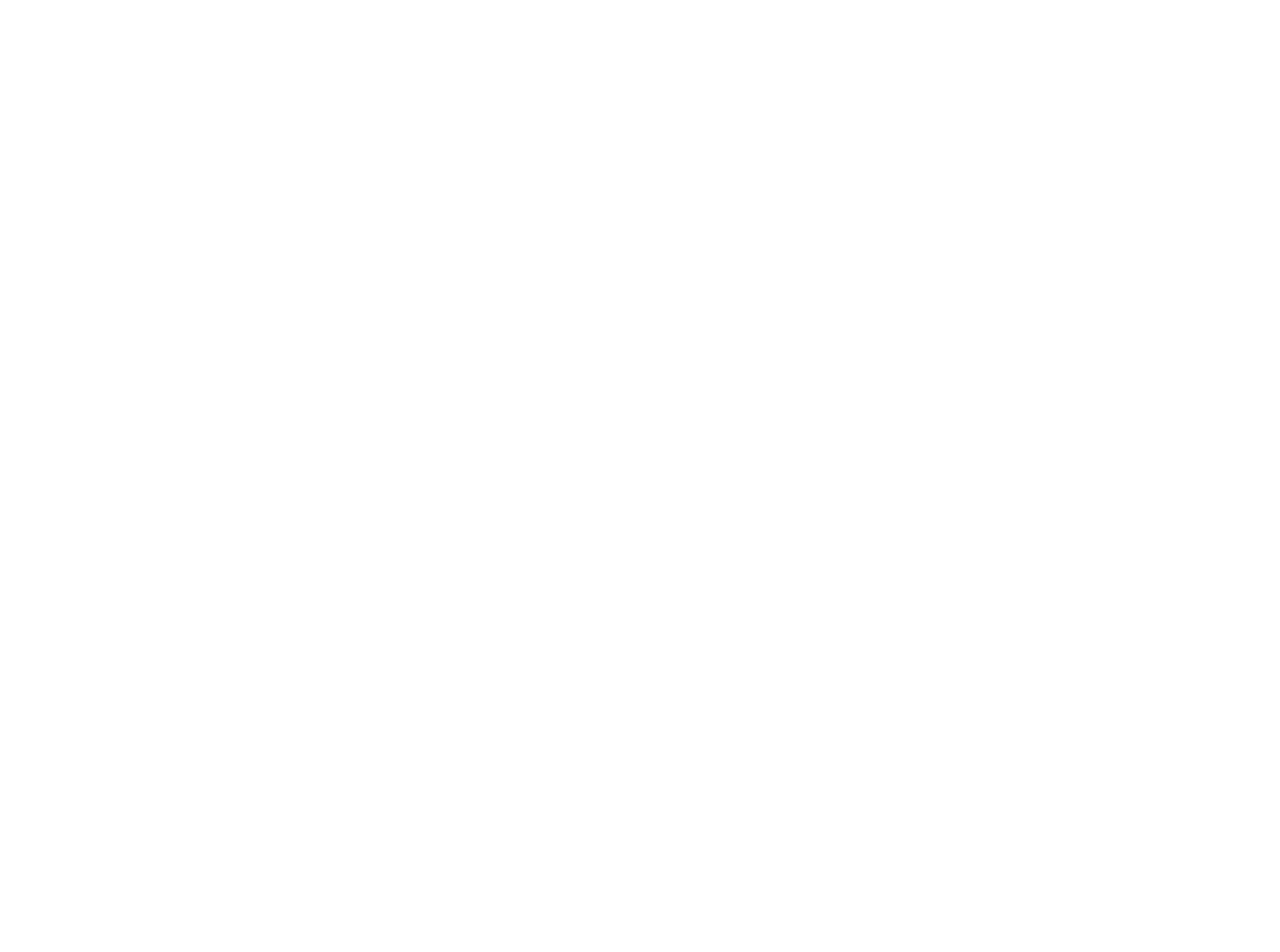
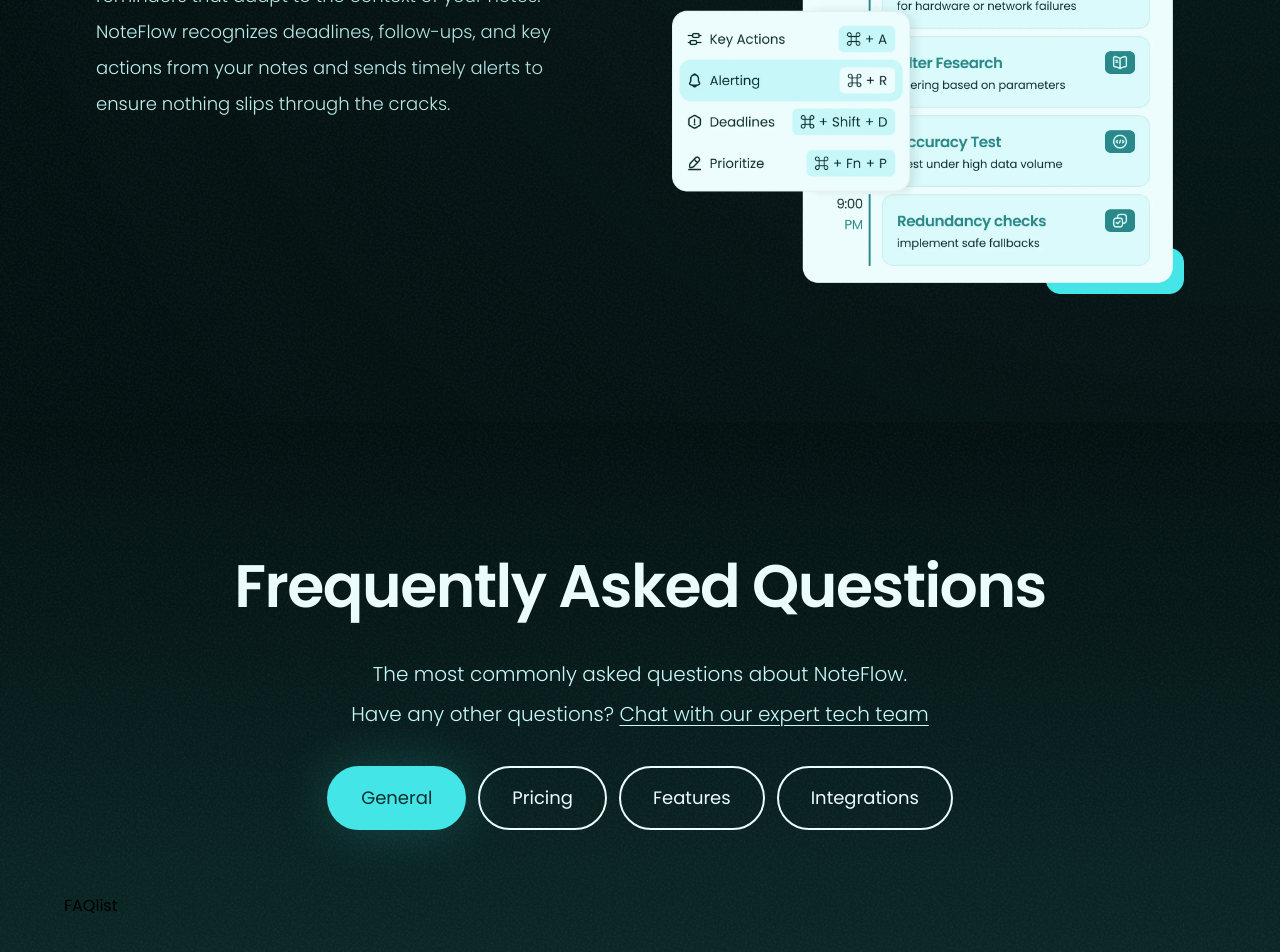
Before and after one commit to Pravitnk/NoteFlow-Landing-Page, a React (Vite) app: page / in a window 1280 px wide. Shown: the part 2958-3910 px from the top of the page. Before the commit the page ends 1500 px from the top, so only its background shows below. Built offline with nearby package versions, Linux system fonts and the light colour scheme.

Commit message:
`Added Features and FAQs components to App.jsx`

```diff
--- a/src/App.jsx
+++ b/src/App.jsx
@@ -5,6 +5,8 @@
 import Navigation from "./components/section/Navigation";
 import Page from "./components/section/Page";
 import Reviews from "./components/section/Reviews";
+import Features from "./components/section/Features";
+import FAQs from "./components/section/FAQ/FAQs";
 
 function App() {
   return (
@@ -16,6 +18,8 @@
       </Header>
       <Main>
         <Logo />
+        <Features />
+        <FAQs />
       </Main>
     </Page>
   );
--- /dev/null
+++ b/src/components/section/FAQ/FAQ.jsx
@@ -0,0 +1,7 @@
+import React from "react";
+
+const FAQ = () => {
+  return <div>FAQ</div>;
+};
+
+export default FAQ;
--- /dev/null
+++ b/src/components/section/FAQ/FAQlist.jsx
@@ -0,0 +1,7 @@
+import React from "react";
+
+const FAQlist = () => {
+  return <div>FAQlist</div>;
+};
+
+export default FAQlist;
--- /dev/null
+++ b/src/components/section/FAQ/FAQs.jsx
@@ -0,0 +1,63 @@
+import React, { useState } from "react";
+import { frequentlyAskedQuestions } from "../../../utils/content";
+import FAQlist from "./FAQlist";
+import { hover } from "motion";
+
+const FAQs = () => {
+  const [category, setCategory] = useState("General");
+  const [activeQuestions, setActiveQuestions] = useState(null);
+
+  const categoryObj = frequentlyAskedQuestions
+    .filter((obj) => obj.category === category)
+    .at(0);
+
+  const questionsArr = categoryObj.questions;
+
+  const handleQuestionClick = (id) =>
+    id === activeQuestions ? setActiveQuestions(null) : setActiveQuestions(id);
+
+  const handleCategoryClick = (category) => {
+    setActiveQuestions(null);
+    setCategory(category);
+  };
+
+  return (
+    <section className="bg-gradient-to-bottom justify-items-center">
+      <div className="w-full max-w-[90%] py-32">
+        <h2 className="text-primary-50 mb-8 text-center text-6xl/18 font-semibold tracking-tight">
+          Frequently Asked Questions
+        </h2>
+        <div className="mb-8 text-xl/loose font-light">
+          <p className="text-primary-100 text-center">
+            The most commonly asked questions about NoteFlow. <br />
+            Have any other questions?{" "}
+            <a href="#" className="underline decoration-1 underline-offset-4">
+              Chat with our expert tech team
+            </a>
+          </p>
+        </div>
+
+        <ul className="mb-16 flex flex-wrap justify-center gap-x-3 gap-y-4">
+          {frequentlyAskedQuestions.map((categ) => (
+            <li key={categ.id}>
+              <button
+                onClick={() => handleCategoryClick(categ.category)}
+                className={`border-primary-50 text-primary-50 transition-property cursor-pointer rounded-full border-2 px-8 py-3.5 text-lg/8 ${categ.category === category && "bg-primary-500 text-primary-1300 border-primary-500 primary-glow"} ${categ.category !== category && "hover:bg-primary-50 hover:text-primary-1300"}`}
+              >
+                {categ.category}
+              </button>
+            </li>
+          ))}
+        </ul>
+        <FAQlist
+          category={category}
+          questions={questionsArr}
+          activeQuestions={activeQuestions}
+          handleQuestionClick={handleQuestionClick}
+        />
+      </div>
+    </section>
+  );
+};
+
+export default FAQs;
--- /dev/null
+++ b/src/components/section/Features.jsx
@@ -0,0 +1,62 @@
+import React from "react";
+import smartOrganization from "../../assets/graphics/SmartOrganization.webp";
+import ContextualReminders from "../../assets/graphics/ContextualReminders.webp";
+
+const Features = () => {
+  return (
+    <section className="bg-primary-1500 overflow-hidden bg-[url('../src/assets/Noise.webp')] bg-repeat">
+      <div className="text-primary-50 relative m-auto max-w-[90rem] px-24 py-32">
+        <div className="bg-primary-1300 absolute top-[50%] left-[100%] h-[62.5rem] w-[62.5rem] -translate-[50%] rounded-full opacity-100 blur-[30rem]" />
+        <h2 className="mb-28 text-center text-6xl/18 font-semibold tracking-tight">
+          All The Tools You Need to <br />{" "}
+          <span className="text-primary-500 primary-glow">Supercharge</span>{" "}
+          Your Note Taking
+        </h2>
+
+        <div className="mb-20 grid grid-cols-2 items-center gap-x-16">
+          <figure>
+            <img
+              src={smartOrganization}
+              alt="smartOrganization"
+              className="max-h-[45rem]"
+            />
+          </figure>
+          <div className="z-1 max-w-lg justify-self-end">
+            <p className="mb-8 text-5xl/16 font-semibold tracking-tight">
+              Smart Organization
+            </p>
+            <p className="text-primary-100 z-1 text-lg/loose font-light">
+              Automatically categorize and tag your notes using AI-driven
+              analysis. NoteFlow intelligently identifies key topics and
+              organizes your content, making it easy to find and retrieve your
+              notes when you need them most.
+            </p>
+          </div>
+        </div>
+
+        <div className="grid grid-cols-2 items-center gap-x-16">
+          <div className="max-w-lg justify-self-start">
+            <p className="mb-8 text-5xl/16 font-semibold tracking-tight">
+              Contextual Reminders
+            </p>
+            <p className="text-primary-100 z-1 text-lg/loose font-light">
+              Stay on top of important tasks with AI-powered reminders that
+              adapt to the context of your notes. NoteFlow recognizes deadlines,
+              follow-ups, and key actions from your notes and sends timely
+              alerts to ensure nothing slips through the cracks.
+            </p>
+          </div>
+          <figure className="z-1">
+            <img
+              src={ContextualReminders}
+              alt="ContextualReminders"
+              className="max-h-[45rem]"
+            />
+          </figure>
+        </div>
+      </div>
+    </section>
+  );
+};
+
+export default Features;
```
